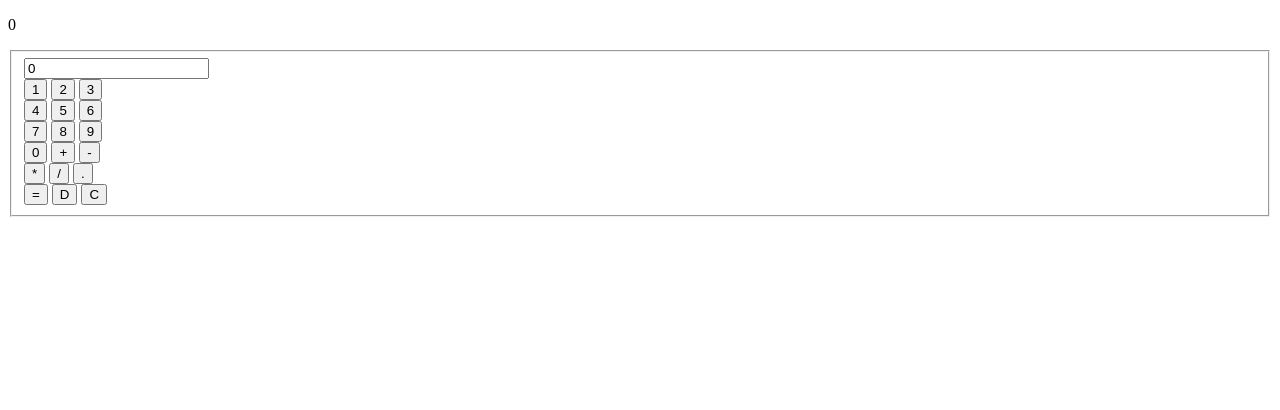
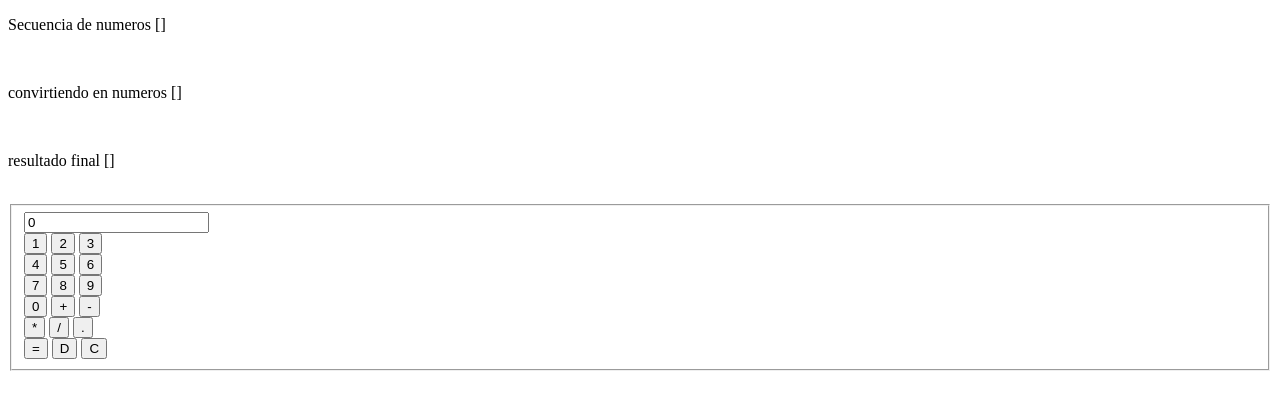
Before and after one commit to leonamos/semna-12, a Flask app: page /calculadora in a window 1280 px wide. Shown: the top 410 px of the page. Run offline with Flask 3, Linux system fonts and the light colour scheme.

Commit message:
ya hace las operaciones basicas desde el html

```diff
--- a/app.py
+++ b/app.py
@@ -1,5 +1,6 @@
 from flask import Flask, render_template, request
-from operacion import separar, numeros
+from operacion import separar, numeros, operar
+
 app = Flask(__name__)
 
 saludo = "Bienvenido esto es una calculadora realizada con Flask  en python"
@@ -11,9 +12,15 @@
 def calculadora():
     operacion = request.form.get('pantalla')
     bloques = separar(operacion)
-
-
-    return render_template('calculadora.html', bloques=bloques)
+    transformar = numeros(bloques)
+    respaldo = transformar.copy()
+    resultado = operar(respaldo)
+    return render_template(
+        'calculadora.html',
+        bloques=bloques,
+        transformar=transformar,
+        resultado=resultado
+        )
 
 
 
--- a/operacion.py
+++ b/operacion.py
@@ -2,7 +2,7 @@
 
 def separar (valores):
     if valores == None:
-        return 0
+        return []
     else:
         bloque = re.split(r'(\+|\-|\*|\/)', valores)
         return bloque
@@ -12,16 +12,17 @@
     for bloques in bloque:
         if bloques.isnumeric():
             segmento.append(int(bloques))
-            print("es un numero")
         else:
             segmento.append(bloques)
-            print("es un operador")
     return segmento
 
 
 def operar(bloque):
+    if not isinstance(bloque, list):
+        raise typeError("El argumento debe ser una lista")
+
     i = 0
-    while i < len(bloque):
+    while i < len (bloque):
         if bloque[i] == "*":
             resultado = bloque[i - 1] * bloque[i + 1]
             bloque[i - 1:i + 2] = [resultado]
@@ -39,5 +40,5 @@
             bloque[i - 1:i + 2] = [resultado]
             i -= 1
         i += 1
-    print("resultado", bloque[0])
-    return bloque[0]
+
+    return bloque
--- a/static/js/pantalla.js
+++ b/static/js/pantalla.js
@@ -1,7 +1,6 @@
 function agregar(valor) {
     const pantalla = document.querySelector("input[name='pantalla']");
     pantalla.value += valor;
-
 }
 
 function limpiar(valor) {
--- a/templates/calculadora.html
+++ b/templates/calculadora.html
@@ -8,7 +8,9 @@
 </head>
 
 <body>
-    <p> {{bloques}} </p>
+    <p> Secuencia de numeros {{bloques}} </p><br>
+    <p> convirtiendo en numeros {{transformar}}</p><br>
+    <p> resultado final {{resultado}} </p><br>
     <fieldset>
         <form action="{{url_for('calculadora')}}" method="POST">
             <input type="text" name="pantalla" value="0" readonly><br>
```
